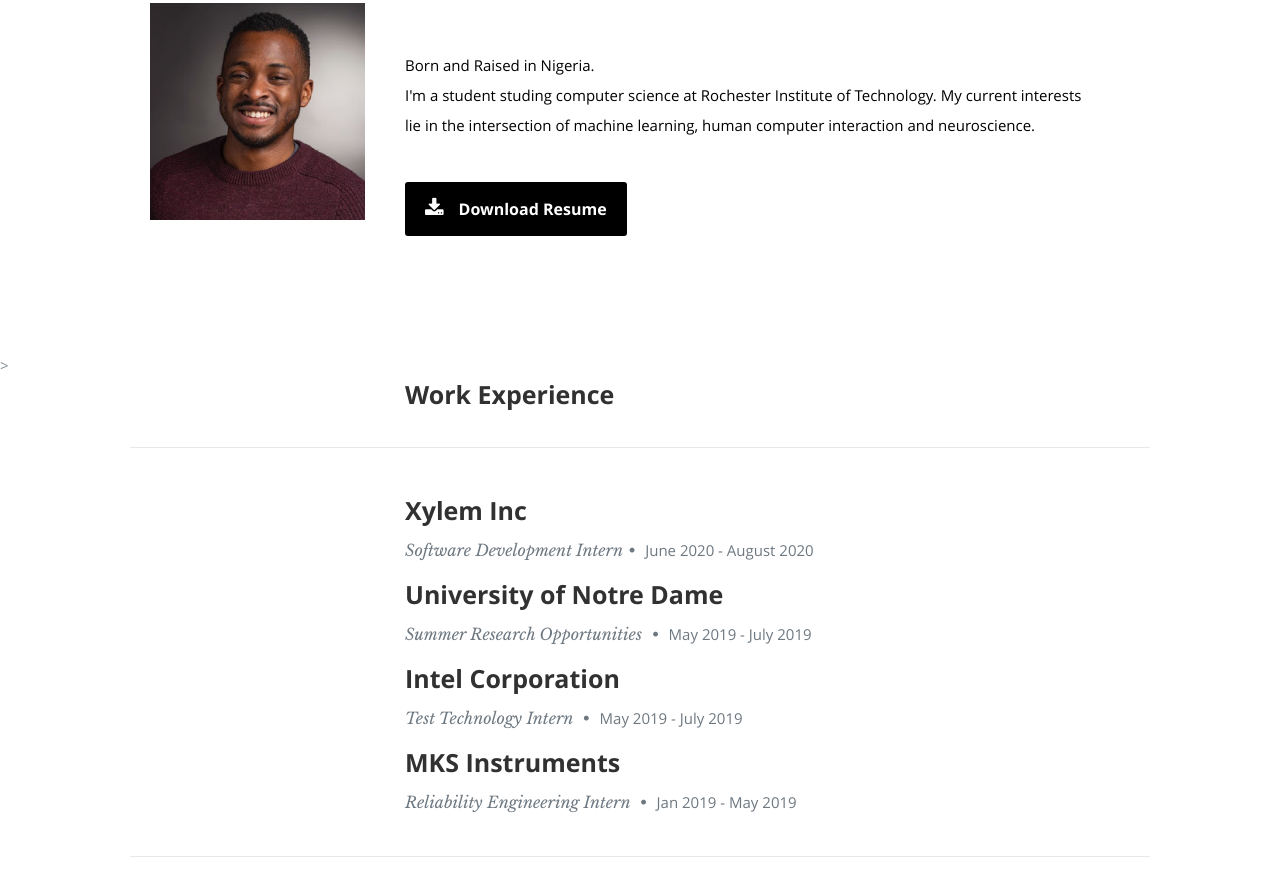
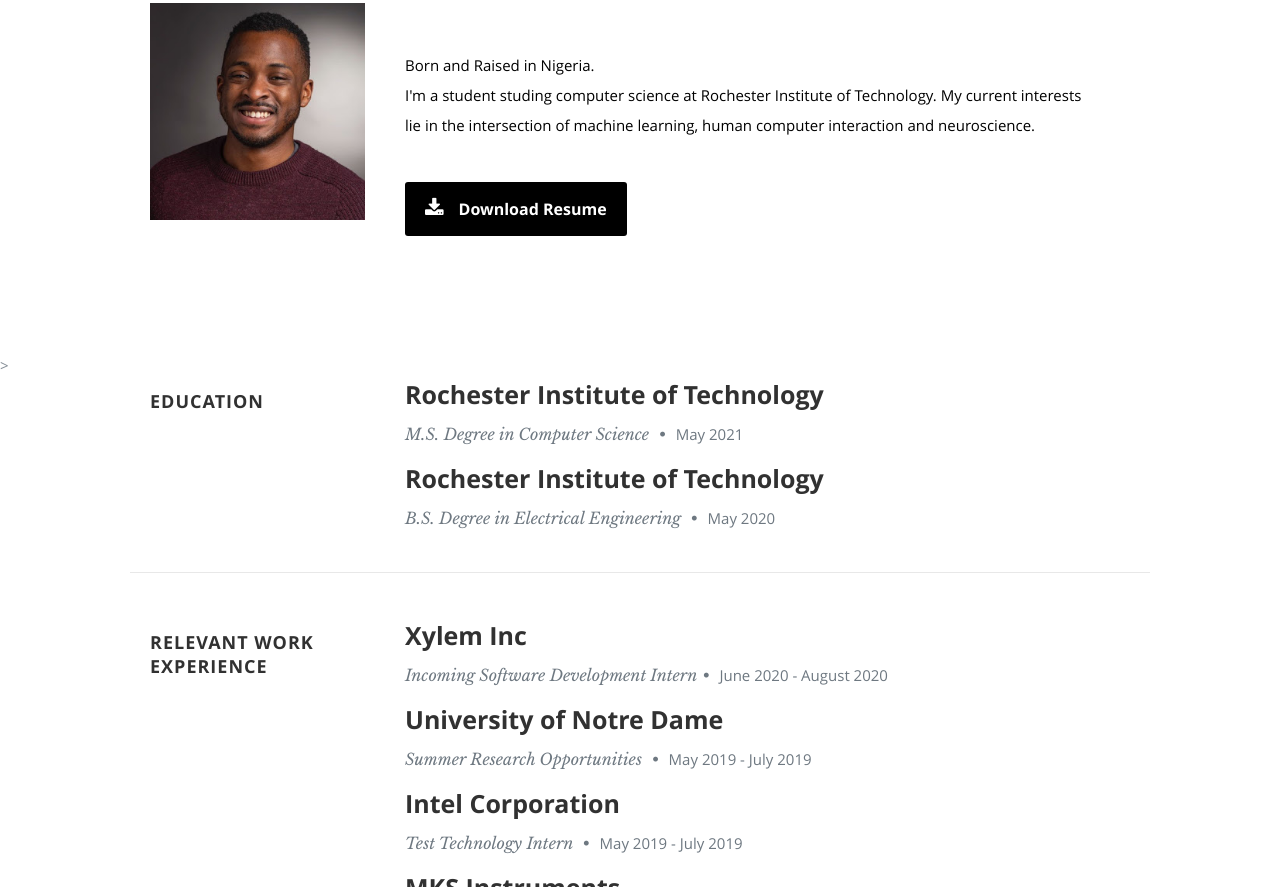
Before and after one commit to eco438/eco438.github.io, a plain HTML site: page index.html in a window 1280 px wide. Shown: the part 893-1780 px from the top of the page. Drawn offline with nearby package versions, Linux system fonts and the light colour scheme.

Commit message:
Added education

```diff
--- a/index.html
+++ b/index.html
@@ -57,7 +57,7 @@
             </div>
             <br>
             <div id="name" >
-               <a class="typewrite" data-period="2000" data-type='[ "Developer", "Advocate","student"]'>
+               <a class="typewrite" data-period="2000" data-type='[ "Developer", "Artist","Student"]'>
                   </a>
             </div>
          </div>
@@ -117,6 +117,7 @@
       <div class="row education">
 
          <div class="three columns header-col">
+            <h1><span>Education</span></h1>
          </div>
 
          <div class="nine columns main-col">
@@ -125,16 +126,23 @@
 
                <div class="twelve columns">
 
-                  <h3>Work Experience</h3>
+                  <h3>Rochester Institute of Technology</h3>
+                  <p class="info">M.S. Degree in Computer Science <span>&bull;</span> <em class="date">May 2021</em></p>
 
-               </div>
-
-               <div class="twelve columns">
                </div>
 
             </div> <!-- item end -->
 
+            <div class="row item">
 
+               <div class="twelve columns">
+
+                  <h3>Rochester Institute of Technology</h3>
+                  <p class="info">B.S. Degree in Electrical Engineering <span>&bull;</span> <em class="date">May 2020</em></p>
+
+               </div>
+
+            </div> <!-- item end -->
 
          </div> <!-- main-col end -->
 
@@ -145,7 +153,9 @@
       ----------------------------------------------- -->
       <div class="row work">
 
+
          <div class="three columns header-col">
+            <h1><span>Relevant Work Experience</span></h1>
          </div>
 
          <div class="nine columns main-col">
@@ -154,7 +164,7 @@
                <div class="twelve columns">
 
                   <h3 style="margin-right: 50px;">Xylem Inc</h3>
-                  <p class="info">Software Development Intern<span>&bull;</span> <em class="date">June 2020 - August 2020</em></p>
+                  <p class="info">Incoming Software Development Intern<span>&bull;</span> <em class="date">June 2020 - August 2020</em></p>
 
                </div>
 
```
